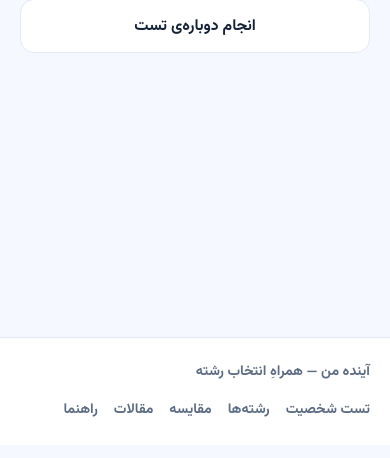
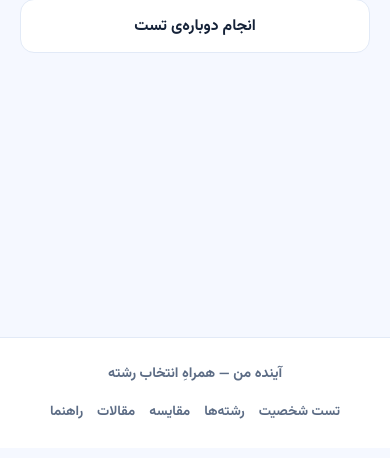
Before and after one commit to ShayanCoder710/Ayandeh_man, a Flask app: page /result/1 in a window 390 px wide. Shown: the part 287-745 px from the top of the page. Run offline with Flask 3, Linux system fonts and the light colour scheme; some libraries are stand-ins or nearby versions.

Commit message:
New font for link added

```diff
--- a/static/css/style.css
+++ b/static/css/style.css
@@ -4,6 +4,11 @@
   font-weight: 400 900;
   font-style: normal;
   font-display: swap;
+}
+
+@font-face {
+  font-family: "JB";
+  src: url("../fonts/JetBrainsMono-Bold.ttf") format("truetype");
 }
 
 :root {
@@ -42,6 +47,11 @@ body {
 
 img {
   max-width: 100%;
+}
+
+#share-url {
+  text-align: left;
+  font-family: "JB";
 }
 
 a {
@@ -831,6 +841,9 @@ textarea:focus {
   align-items: center;
   gap: 8px;
   margin: 18px 0 4px;
+  justify-content: center;
+  margin-top: 5px !important;
+  margin-bottom: 20px !important;
 }
 
 .trait-label {
@@ -1197,14 +1210,14 @@ textarea:focus {
 .site-footer {
   background: var(--surface);
   border-top: 1px solid var(--line);
-  padding: 22px 0;
-  margin-top: 40px;
+  padding: 26px 0;
+  margin-top: 48px;
 }
 
 .footer-inner {
   display: flex;
   flex-wrap: wrap;
-  gap: 12px;
+  gap: 14px;
   align-items: center;
   justify-content: space-between;
   color: var(--muted);
@@ -1214,7 +1227,7 @@ textarea:focus {
 .footer-nav {
   display: flex;
   flex-wrap: wrap;
-  gap: 16px;
+  gap: 12px 18px;
 }
 
 .footer-nav a {
@@ -1338,6 +1351,27 @@ textarea:focus {
     padding-inline: 12px;
   }
 
+  .site-footer {
+    padding: 24px 0;
+    margin-top: 40px;
+  }
+
+  .footer-inner {
+    flex-direction: column;
+    align-items: center;
+    gap: 12px;
+    text-align: center;
+  }
+
+  .footer-nav {
+    justify-content: center;
+    gap: 10px 14px;
+  }
+
+  .footer-nav a {
+    font-size: 0.85rem;
+  }
+
   .hero-actions {
     flex-direction: column;
     align-items: stretch;
--- a/templates/base.html
+++ b/templates/base.html
@@ -20,7 +20,7 @@
           <span></span><span></span><span></span>
         </button>
         <nav class="main-nav" aria-label="ناوبری اصلی">
-          <a class="nav-link" href="/test">تست شخصیت</a>
+          <!-- <a class="nav-link" href="/test">تست شخصیت</a> -->
           <a class="nav-link" href="/majors">رشته‌ها</a>
           <a class="nav-link" href="/compare">مقایسه</a>
           <a class="nav-link" href="/articles">مقالات</a>
--- a/templates/result.html
+++ b/templates/result.html
@@ -6,7 +6,7 @@
     {% if rec %}
     <div class="result-hero reveal">
       <span class="hero-badge">نتیجه‌ی تست شخصیت و علاقه</span>
-      <h1>خوشه‌ی غالب شما: <em>{{ cluster_name(rec.cluster) }}</em></h1>
+      <h1>خوشه‌ی غالب شما: <p>{{ cluster_name(rec.cluster) }}</p></h1>
       <p>{{ CLUSTER_BLURBS.get(rec.cluster, "") }}</p>
       {% if rec.traits %}
       <div class="trait-row">
```
Also changed, not shown: static/fonts/JetBrainsMono-Bold.ttf (added).
